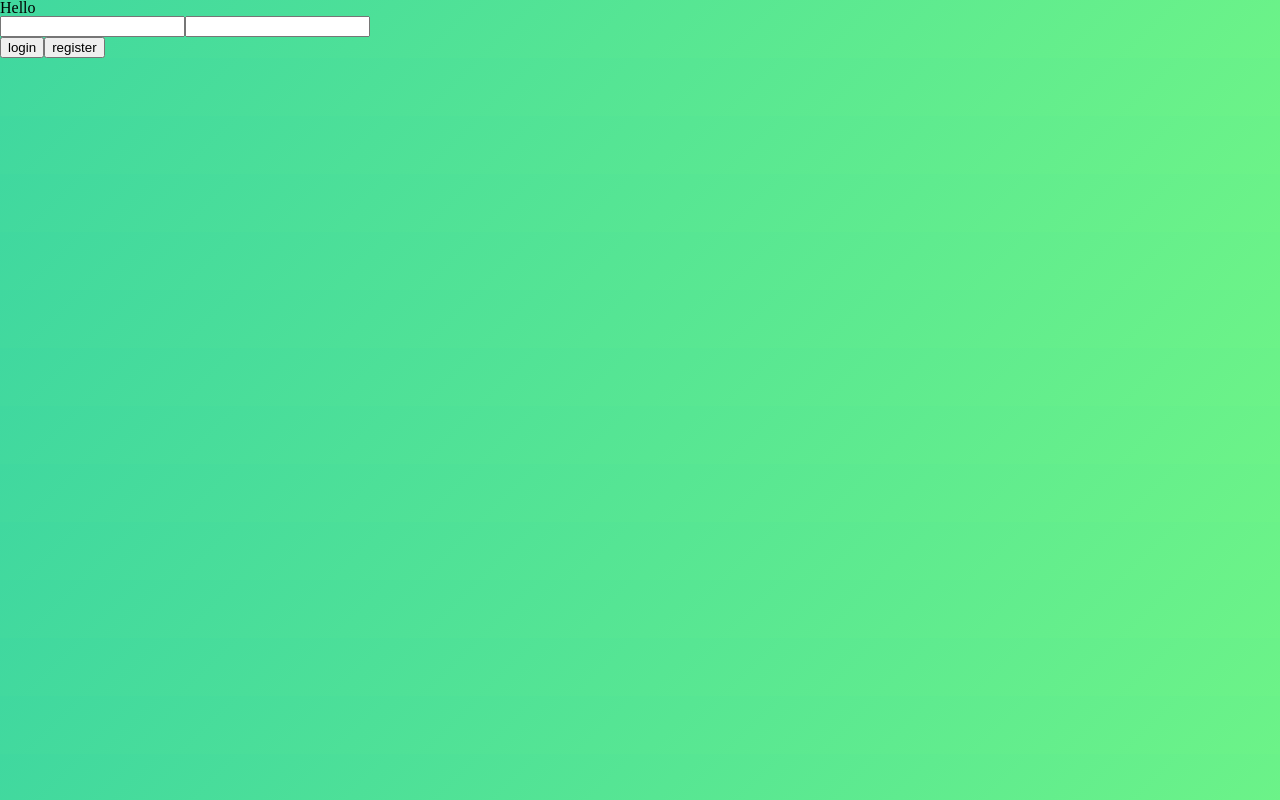
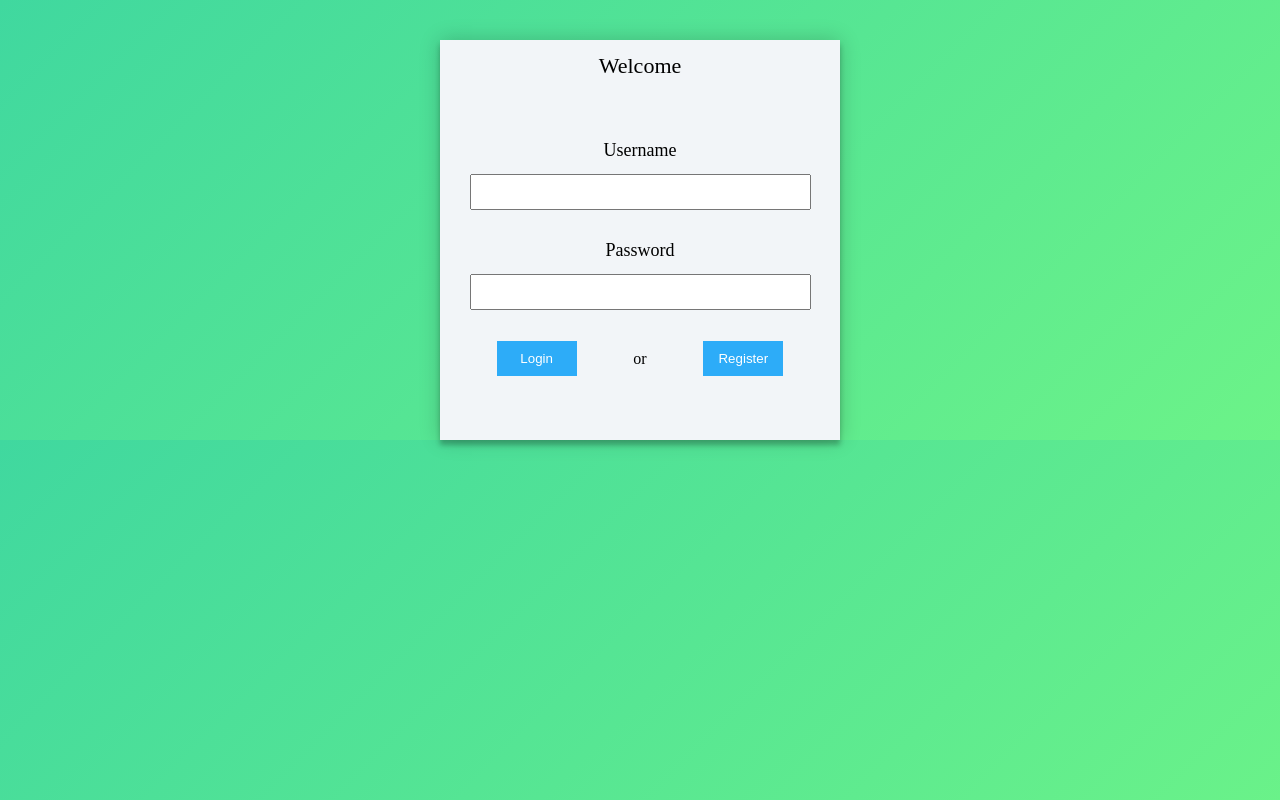
Before and after one commit to VikingDDM/angularChatApp, an Angular app: page /auth in a window 1280 px wide. Built offline with nearby package versions, Linux system fonts and the light colour scheme; what ng-socket-io would draw is missing.

Commit message:
change login page

```diff
--- a/src/app/app.module.ts
+++ b/src/app/app.module.ts
@@ -1,7 +1,7 @@
 import { HttpClient } from '@angular/common/http';
 import { ApiService } from './api.service';
 import { ChatService } from './socket.service';
-import { FormsModule } from '@angular/forms';
+import { FormsModule, ReactiveFormsModule } from '@angular/forms';
 import { BrowserModule } from '@angular/platform-browser';
 import { NgModule } from '@angular/core';
 import { BrowserAnimationsModule } from '@angular/platform-browser/animations';
@@ -11,14 +11,13 @@ import { MenuComponent } from './menu/menu.component';
 import { ChatComponent } from './components/chat/chat.component';
 import { MessageComponent } from './components/chat/message/message.component';
 import { AuthenticationService } from './services/auth/authentication.service';
-const config: SocketIoConfig = { url: 'http://localhost:3000', options: {} };
 import { LocalStorageService } from './services/auth/local-storage.service';
-
 import { HttpClientModule, HTTP_INTERCEPTORS } from '@angular/common/http';
 import { LoginComponent } from './components/login/login.component';
 import { Routes, RouterModule } from '@angular/router';
 import { AuthInterceptor } from './services/auth/auth.interceptor';
 
+const config: SocketIoConfig = { url: 'http://localhost:3000', options: {} };
 
 // App routes
 const routes: Routes = [
@@ -36,12 +35,19 @@ const routes: Routes = [
     LoginComponent
   ],
   imports: [
-
     RouterModule.forRoot(routes),
-
-    BrowserModule, BrowserAnimationsModule, FormsModule, SocketIoModule.forRoot(config), HttpClientModule
+    ReactiveFormsModule,
+    BrowserModule,
+    BrowserAnimationsModule,
+    FormsModule,
+    SocketIoModule.forRoot(config),
+    HttpClientModule
   ],
-  providers: [ChatService, ApiService, AuthenticationService, LocalStorageService,
+  providers: [
+    ChatService,
+    ApiService,
+    AuthenticationService,
+    LocalStorageService,
     {
       provide: HTTP_INTERCEPTORS,
       useClass: AuthInterceptor,
--- a/src/app/components/chat/chat.component.css
+++ b/src/app/components/chat/chat.component.css
@@ -4,8 +4,8 @@
     margin: auto;
     margin-top: 40px;
     padding-bottom: 10px;
-    width: 700px;
-    height: 500px;
+    width: 800px;
+    height: 700px;
     background: #F2F5F8;
     box-shadow: 0 0 20px 0 rgba(0, 0, 0, 0.2), 0 5px 5px 0 rgba(0, 0, 0, 0.24);
 }
@@ -55,7 +55,7 @@
     overflow: hidden;
 }
 .chat__content {
-    height: 380px;
+    height: 590px;
     border-bottom: 2px solid #ff9d49;
     overflow: auto;
 }
--- a/src/app/components/chat/chat.component.ts
+++ b/src/app/components/chat/chat.component.ts
@@ -21,13 +21,13 @@ interface IUser {
 export class ChatComponent implements OnInit {
   public text: String;
   public name: String;
-  password: String;
-  addroom: String;
+  public password: String;
+  public addroom: String;
   public message: IMessage;
   public messages: IMessage[];
-  rooms;
-  curRoom;
-  title;
+  public rooms: any[];
+  public curRoom: any;
+  public title: String;
   public currentRoomId: String;
 
   constructor(
--- a/src/app/components/login/login.component.css
+++ b/src/app/components/login/login.component.css
@@ -0,0 +1,56 @@
+.login-wrapper {
+    display: flex;
+    flex-flow: column;
+    margin: auto;
+    margin-top: 40px;
+    width: 400px;
+    height: 400px;
+    background-color: #F2F5F8;
+    box-shadow: 0 0 20px 0 rgba(0, 0, 0, 0.2), 0 5px 5px 0 rgba(0, 0, 0, 0.24);
+}
+.title {
+    padding-top: 15px;
+    text-align: center;
+    font-size: 22px;
+}
+.subtitle {
+    margin-bottom: 15px;
+    font-size: 18px;
+}
+.login-form {
+    display: flex;
+    flex-flow: column;
+    margin: auto;
+    width: 100%;
+}
+.username, .password {
+    height: 100px;
+    text-align: center;
+}
+input {
+    height: 30px;
+    width: 80%;
+    padding-left: 15px;
+}
+.buttons {
+    display: flex;
+    flex-flow: row;
+    align-items: center;
+    justify-content: space-evenly;
+    /* text-align: center; */
+}
+.buttons button {
+    background: #2dacf8;
+    height: 35px;
+    width: 80px;
+    border: none;
+    color: white;
+    cursor: pointer;
+}
+.validate-username, .validate-password {
+    color: red;
+    font-weight: bold;
+}
+.disabled {
+    cursor: not-allowed !important;
+}
--- a/src/app/components/login/login.component.html
+++ b/src/app/components/login/login.component.html
@@ -1,10 +1,32 @@
-<h3>Hello</h3>
+<div class="login-wrapper">
+  <div class="title">
+    <h3>Welcome</h3>
+  </div>
+  <form [formGroup]="loginForm" class="login-form" novalidate>
+    <div class="username">
+      <div class="subtitle">
+        <span>Username</span>
+      </div>
+      <input type="text"  formControlName="username">
+      <div class="validate-username" *ngIf="loginForm.controls.username.touched &&  loginForm.controls.username.invalid">
+        <span>Minlength = 2, maxlength = 10</span>
+      </div>
+    </div>
 
-<div>
-  <input type="login" [(ngModel)]="username">
-  <input type="password" [(ngModel)]="password">
+    <div class="password">
+      <div class="subtitle">
+        <span>Password</span>
+      </div>
+      <input type="text" formControlName="password">
+      <div class="validate-username" *ngIf="loginForm.controls.password.touched &&  loginForm.controls.password.invalid">
+        <span>Minlength = 2, maxlength = 10</span>
+      </div>
+    </div>
+
+    <div class="buttons">
+      <button [disabled]="loginForm.invalid" [class.disabled]="loginForm.invalid" (click)="login()">Login</button>
+      <span>or</span>
+      <button [disabled]="loginForm.invalid" [class.disabled]="loginForm.invalid" (click)="register()">Register</button>
+    </div>
+  </form>
 </div>
-<div>
-  <button (click)="login()">login</button>
-  <button>register</button>
-</div>
--- a/src/app/components/login/login.component.ts
+++ b/src/app/components/login/login.component.ts
@@ -1,6 +1,7 @@
 import { Component, OnInit } from '@angular/core';
 import { Router } from '@angular/router';
 import { AuthenticationService } from './../../services/auth/authentication.service';
+import { FormControl, FormGroup, Validators } from '@angular/forms';
 
 @Component({
   selector: 'app-login',
@@ -8,8 +9,12 @@ import { AuthenticationService } from './../../services/auth/authentication.serv
   styleUrls: ['./login.component.css']
 })
 export class LoginComponent implements OnInit {
-  username;
-  password;
+  public loginForm: FormGroup = new FormGroup({
+    username: new FormControl('', [Validators.minLength(2), Validators.maxLength(10), Validators.required]),
+    password: new FormControl('', [Validators.minLength(2), Validators.maxLength(10), Validators.required]),
+  });
+  username: string;
+  password: string;
   constructor(
     private router: Router,
     private authenticationService: AuthenticationService
@@ -27,4 +32,9 @@ export class LoginComponent implements OnInit {
   login() {
     this.authenticationService.login(this.username, this.password);
 }
+
+  register() {
+
+  }
+
 }
```
